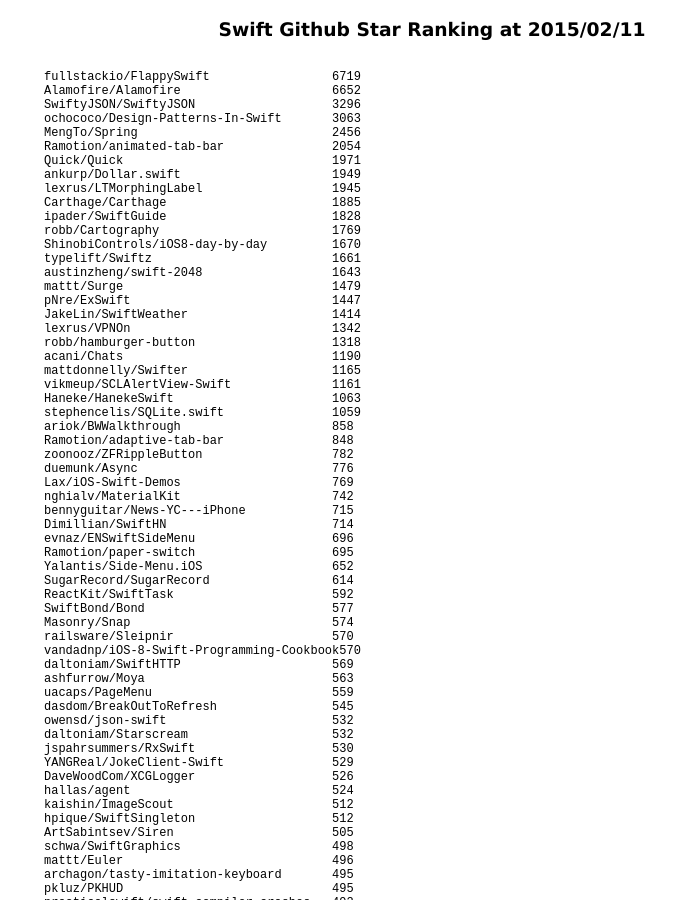
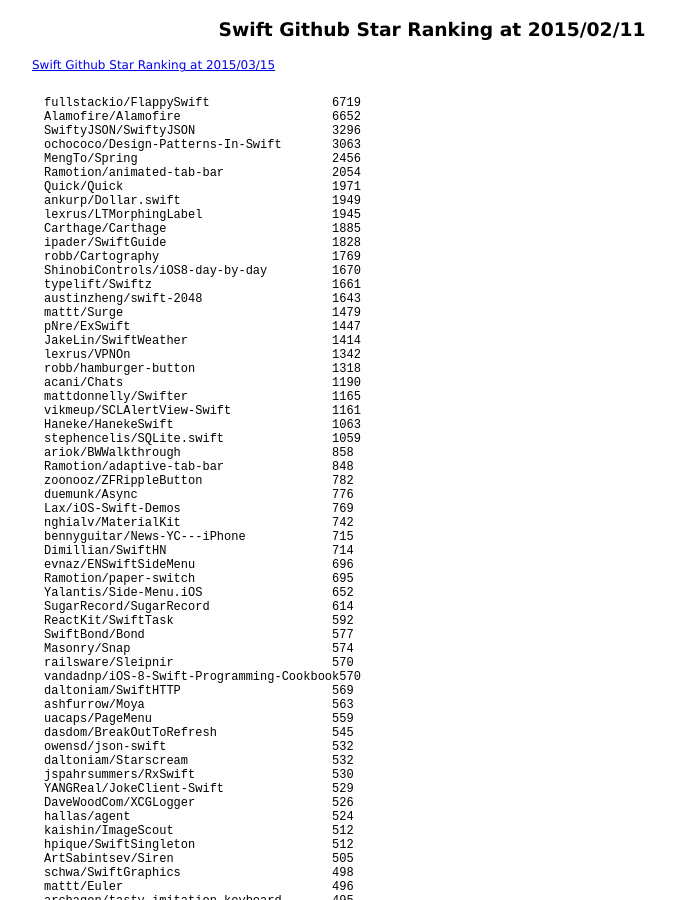
Before and after one commit to 38elements/38elements.github.com, a Jekyll site: the page built from _posts/2015-02-11-swift-repository-github-star-ranking.md, in a window 1280 px wide and 900 px high. Shown: the whole window, without its empty margins (208-884 px from the left). Built offline with Jekyll 4.4.1, drawn with Linux system fonts in a browser that asks for light colours; Markdown is read by kramdown in place of the engine named in the settings.

Commit message:
Update 2015-02-11-swift-repository-github-star-ranking.md

```diff
--- a/_posts/2015-02-11-swift-repository-github-star-ranking.md
+++ b/_posts/2015-02-11-swift-repository-github-star-ranking.md
@@ -2,6 +2,7 @@
 layout: posts
 title: Swift Github Star Ranking at 2015/02/11
 ---
+[Swift Github Star Ranking at 2015/03/15](/2015/03/15/swift-repository-github-star-ranking.html)
 <pre style="background-color: white;border: none;">
 fullstackio/FlappySwift                 6719
 Alamofire/Alamofire                     6652
```
